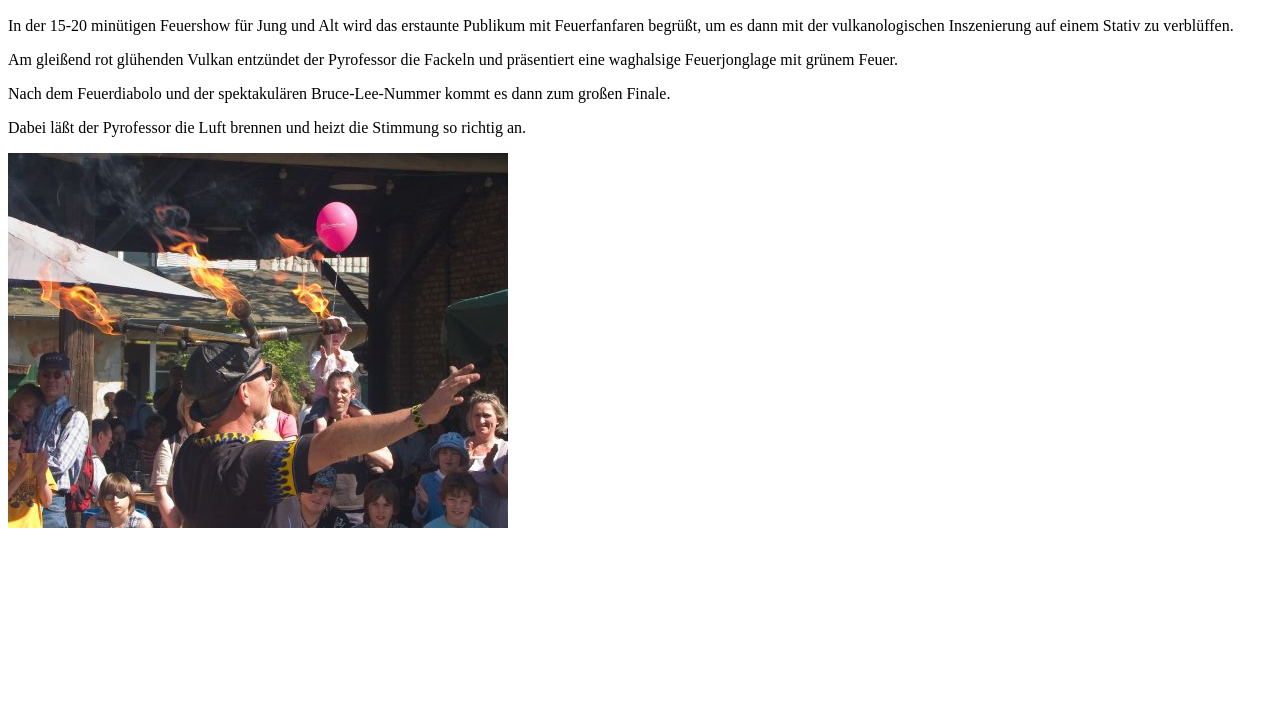
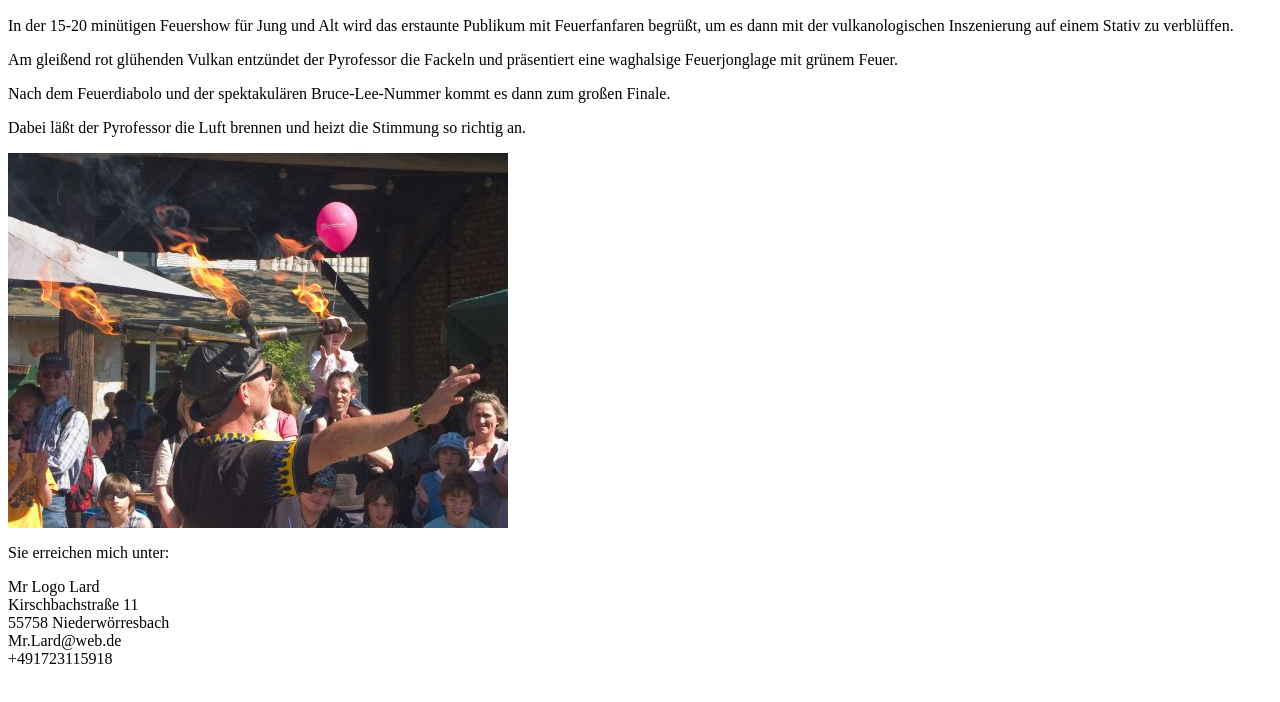
Before and after one commit to Pyrofessor/pyrofessor, a plain HTML site: page index.html in a window 1280 px wide. Shown: the part 96-798 px from the top of the page. Drawn offline with Linux system fonts and the light colour scheme.

Commit message:
adrtesse

```diff
--- a/index.html
+++ b/index.html
@@ -17,3 +17,13 @@
 <div>
     <img src="image.png" alt="">
 </div>
+<div>
+    <p>Sie erreichen mich unter:</p>
+    <p>
+        Mr Logo Lard <br>
+        Kirschbachstraße 11<br>
+        55758 Niederwörresbach<br>
+        Mr.Lard@web.de<br>
+         +491723115918
+    </p>
+</div>
```
